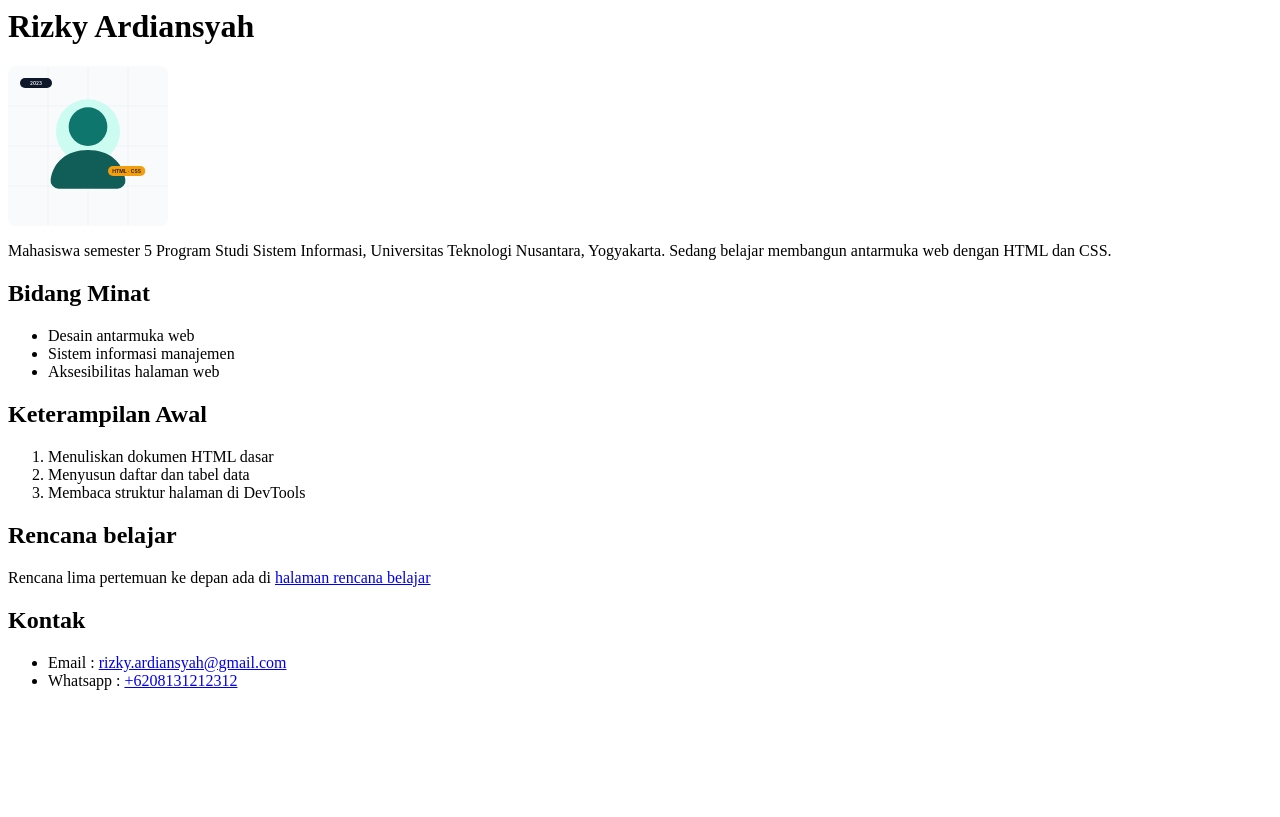
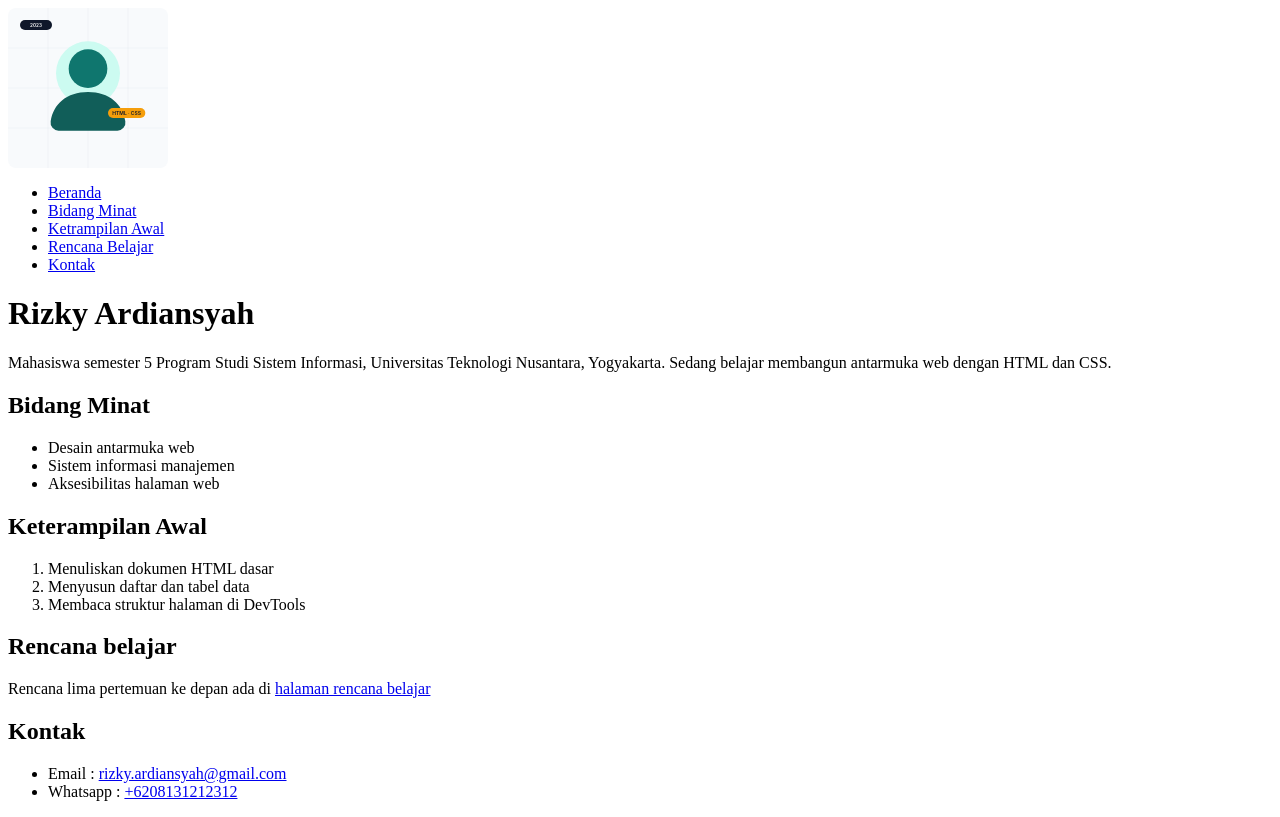
Before and after one commit to fast-ibbi/web-profile, a plain HTML site: page index.html in a window 1280 px wide. Drawn offline with Linux system fonts and the light colour scheme.

Commit message:
update web

```diff
--- a/index.html
+++ b/index.html
@@ -3,37 +3,54 @@
     <meta charset="UTF-8">
     <meta name="viewport" content="width=device-width, initial-scale=1.0">
     <title>Profile Mahasiswa - Rizky Ardiansyah</title>
+    <meta name="description"
+        content="Portofolio Rizky Ardiansyah, mahasiswa semester 5 Sistem Informasi
+                    Keahlian frontend dan enam proyek kuliah">
 </head>
 <body>
+    <header>
+        <img src="img/avatar-rizky.svg"
+                alt="Ilustrasi profil Rizky Ardiansyah"
+                width="160" height="160">
+    </header>
+
+    <nav>
+        <!-- tanda # itu adalah simbol dari anchor id -->
+        <ul>
+            <li><a href="index.html">Beranda</a></li>
+            <li><a href="#bidang">Bidang Minat</a></li>
+            <li><a href="#ketrampilan">Ketrampilan Awal</a></li>
+            <li><a href="#rencana">Rencana Belajar</a></li>
+            <li><a href="#kontak">Kontak</a></li>
+        </ul>
+    </nav>
+
+
     <h1>Rizky Ardiansyah</h1>
-
-    <img src="img/avatar-rizky.svg"
-        alt="Ilustrasi profil Rizky Ardiansyah"
-        width="160" height="160">
 
     <p>Mahasiswa semester 5 Program Studi Sistem Informasi, Universitas Teknologi Nusantara, Yogyakarta. Sedang belajar membangun antarmuka web dengan HTML dan CSS.</p>
 
-    <h2>Bidang Minat</h2>
+    <h2 id="bidang">Bidang Minat</h2>
     <ul>
         <li>Desain antarmuka web</li>
         <li>Sistem informasi manajemen</li>
         <li>Aksesibilitas halaman web</li>
     </ul>
 
-    <h2>Keterampilan Awal</h2>
+    <h2 id="ketrampilan">Keterampilan Awal</h2>
     <ol>
         <li>Menuliskan dokumen HTML dasar</li>
         <li>Menyusun daftar dan tabel data</li>
         <li>Membaca struktur halaman di DevTools</li>
     </ol>
 
-    <h2>Rencana belajar</h2>
+    <h2 id="rencana">Rencana belajar</h2>
     <p>Rencana lima pertemuan ke depan ada di
         <a href="rencana.html">
             halaman rencana belajar</a>
     </p>
 
-    <h2>Kontak</h2>
+    <h2 id="kontak">Kontak</h2>
     <ul>
         <li>Email :
             <a href="mailto:rizky.ardiansyah@gmail.com">
```
